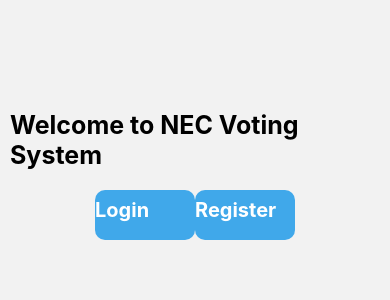
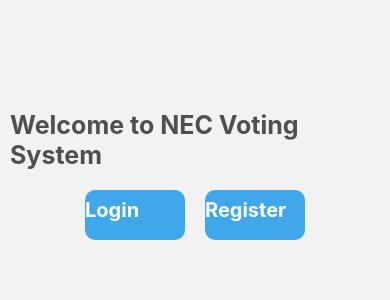
Before and after one commit to b-sandrine/ner_mob, a React Native app: screen /welcome in a window 390 px wide. Shown: the top 300 px of the page. Built offline with nearby package versions, Linux system fonts and the light colour scheme.

Commit message:
Changes on welcome page

```diff
--- a/src/pages/Welcome/Welcome.js
+++ b/src/pages/Welcome/Welcome.js
@@ -15,8 +15,15 @@ export default function Welcome({navigation}) {
         <View style={styles.container}>
             <Text style={styles.text}>Welcome to NEC Voting System</Text>
             <View style={styles.buttonContainer}>
-                <CustomButton title="Login" style={{width: 100 }} onPress={handleNavigateLogin} />
-                <CustomButton title="Register" style={{width: 100}} onPress={handleNavigateRegister} />
+                <CustomButton
+                    title="Login"
+                    style={{width: 100 , marginRight: 10}}
+                    onPress={handleNavigateLogin}
+                />
+                <CustomButton
+                    title="Register"
+                    style={{width: 100, marginLeft: 10}}
+                    onPress={handleNavigateRegister} />
             </View>
         </View>
     )
@@ -35,6 +42,7 @@ const styles = StyleSheet.create({
         fontSize: 25,
         fontWeight: 'bold',
         margin: 10,
+        color: '#4F4F4F',
     },
     buttonContainer: {
         flex: 1,
```
